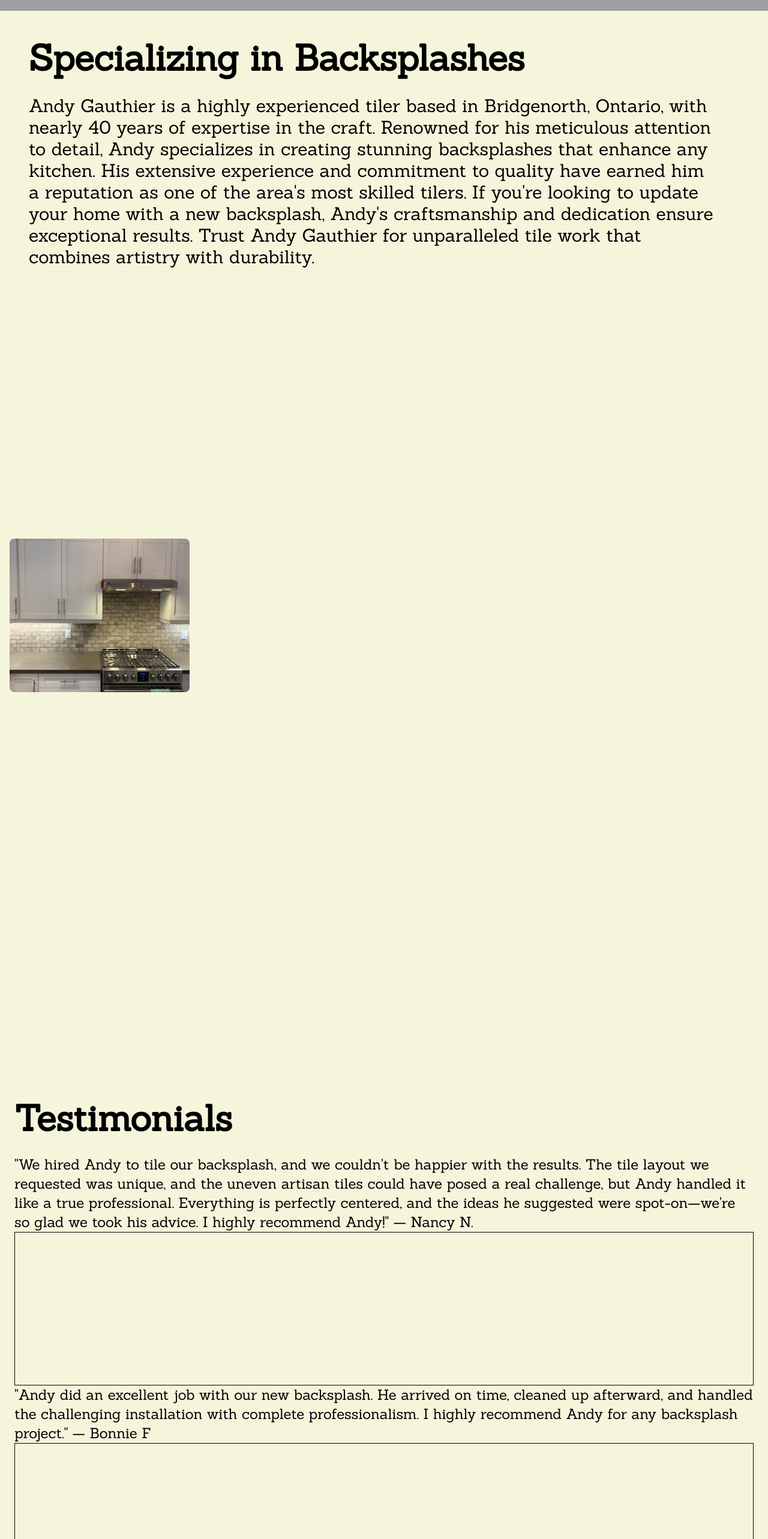
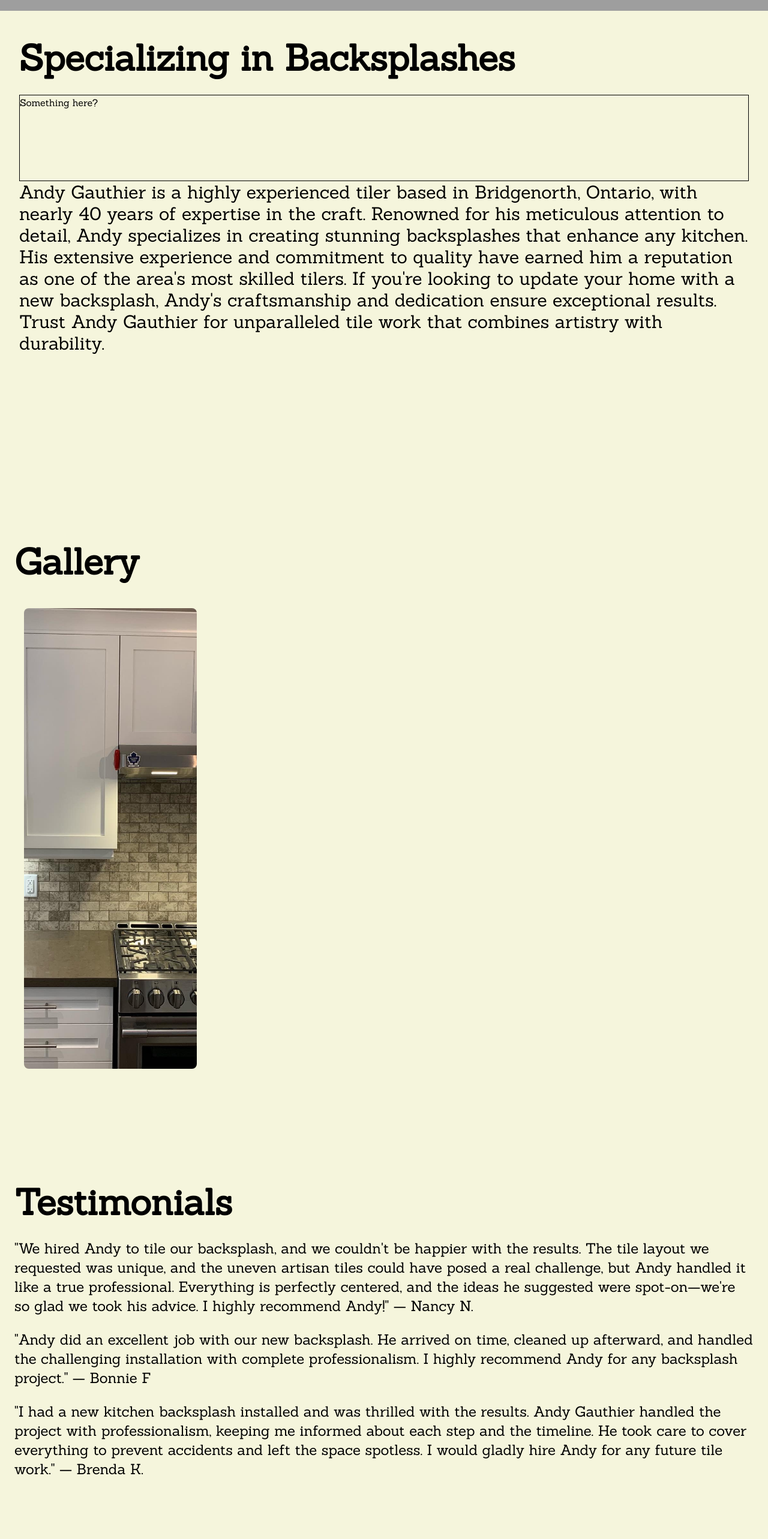
Before and after one commit to migauth/bridgenorth-backsplash, a React (Vite) app: page / in a window 1280 px wide. Shown: the part 862-3428 px from the top of the page at 60% size. Built offline with nearby package versions, Linux system fonts and the light colour scheme; grey boxes are pictures that could not be loaded.

Commit message:
remove photos, edit responsive design

```diff
--- a/src/pages/About.jsx
+++ b/src/pages/About.jsx
@@ -1,12 +1,17 @@
 export default function About() {
   return (
     <div id="about" className="my-12">
-      <div className="ml-12 mr-20 flex flex-col justify-between">
-        <h1 className="mb-8 text-4xl md:text-5xl lg:text-6xl font-black">
-          Specializing in Backsplashes
-        </h1>
+      <div className="flex flex-col mx-8">
+        {/* Center on small screens, left-align on medium and larger screens */}
+        <div className="flex justify-center items-center md:justify-start">
+          <h1 className="mb-8 font-black text-3xl md:text-5xl lg:text-6xl">
+            Specializing in Backsplashes
+          </h1>
+        </div>
 
-        <div className="text-2xl  sm:text-3xl">
+        <div className="border border-black h-36">Something here?</div>
+
+        <div className="text-2xl sm:text-3xl">
           <p>
             Andy Gauthier is a highly experienced tiler based in Bridgenorth,
             Ontario, with nearly 40 years of expertise in the craft. Renowned
--- a/src/pages/Gallery.jsx
+++ b/src/pages/Gallery.jsx
@@ -15,12 +15,32 @@ export default function Gallery() {
   }, []);
 
   return (
-    <div className="w-full min-h-screen p-4 grid grid-cols-1 sm:grid-cols-2 md:grid-cols-3 lg:grid-cols-4 gap-4"> {/* Responsive grid */}
-      {images.map((url, index) => (
-        <div key={index} className="relative w-full h-64 overflow-hidden rounded-lg"> {/* Container for each image */}
-          <img src={url} alt={`image-${index}`} className="w-full h-full object-cover" /> {/* Image styling */}
-        </div>
-      ))}
+    <div className="p-6">
+      <div className="flex justify-center items-center md:justify-start">
+        <h1 className="mb-8 text-4xl md:text-5xl lg:text-6xl font-black">
+          Gallery
+        </h1>
+      </div>
+
+      <div className="w-full min-h-screen p-4 grid grid-cols-1 md:grid-cols-1 lg:grid-cols-4 gap-4">
+        {" "}
+        {/* Responsive grid */}
+        {images.map((url, index) => (
+          <div
+            key={index}
+            className="relative w-full h-full overflow-hidden rounded-lg"
+          >
+            {" "}
+            {/* Container for each image */}
+            <img
+              src={url}
+              alt={`image-${index}`}
+              className="w-full h-full object-cover"
+            />{" "}
+            {/* Image styling */}
+          </div>
+        ))}
+      </div>
     </div>
   );
 }
--- a/src/pages/Testimonials.jsx
+++ b/src/pages/Testimonials.jsx
@@ -1,10 +1,12 @@
 export default function Testimonials() {
   return (
-    <div id="testimonials" className="my-12">
+    <div id="testimonials" className="py-12">
       <div className="p-6 flex flex-col justify-between">
-        <h1 className="mb-8 text-4xl md:text-5xl lg:text-6xl font-black">
-          Testimonials
-        </h1>
+        <div className="flex justify-center items-center md:justify-start">
+          <h1 className="mb-8 text-4xl md:text-5xl lg:text-6xl font-black">
+            Testimonials
+          </h1>
+        </div>
         <div className="text-2xl">
           <p>
             &quot;We hired Andy to tile our backsplash, and we couldn&apos;t be
@@ -14,8 +16,9 @@ export default function Testimonials() {
             centered, and the ideas he suggested were spot-on—we&apos;re so glad
             we took his advice. I highly recommend Andy!&quot; — Nancy N.
           </p>
-          <div className="border border-black h-64"></div>
+          {/* <div className="border border-black h-64"></div> */}
         </div>
+        <br />
         <div className="text-2xl">
           <p className="text-2xl">
             &quot;Andy did an excellent job with our new backsplash. He arrived
@@ -23,7 +26,7 @@ export default function Testimonials() {
             installation with complete professionalism. I highly recommend Andy
             for any backsplash project.&quot; — Bonnie F
           </p>
-          <div className="border border-black h-64"></div>
+          {/* <div className="border border-black h-64"></div> */}
         </div>
         <br />
         <div className="text-2xl">
@@ -35,7 +38,7 @@ export default function Testimonials() {
             spotless. I would gladly hire Andy for any future tile work.&quot; —
             Brenda K.
           </p>
-          <div className="border border-black h-64"></div>
+          {/* <div className="border border-black h-64"></div> */}
         </div>
       </div>
     </div>
```
Also changed, not shown: 2 other files (tests, documents, lock files or other folders).
